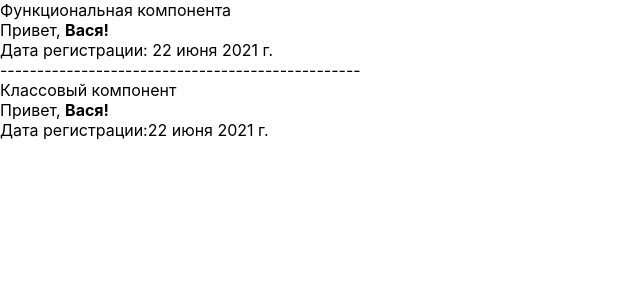
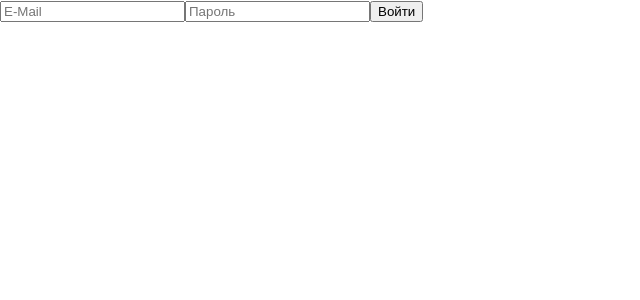
Before and after one commit to mastersu83/mastersu83-tutorial, a React (Create React App) app: page / in a window 1280 px wide. Shown: the top 300 px of the page, without its empty margins (0-640 px from the left). Built offline with nearby package versions, Linux system fonts and the light colour scheme.

Commit message:
сделал урок № 2

```diff
--- a/src/index.js
+++ b/src/index.js
@@ -1,7 +1,7 @@
 import React from "react";
 import ReactDOM from "react-dom";
 import "./index.css";
-import App from "./tutorial-1/App";
+import App from "./tutorial-2/App";
 
 ReactDOM.render(
   <React.StrictMode>
--- /dev/null
+++ b/src/tutorial-2/App.js
@@ -0,0 +1,8 @@
+import React from "react";
+import Form from "./components/Form";
+
+const App = () => {
+  return <Form />;
+};
+
+export default App;
--- /dev/null
+++ b/src/tutorial-2/components/Form.jsx
@@ -0,0 +1,44 @@
+import React from "react";
+
+const Form = () => {
+  let email = null;
+  let password = null;
+  const onChange = (e) => {
+    if (e.target.name === "email") {
+      email = e.target.value;
+    } else {
+      password = e.target.value;
+    }
+  };
+  const handleSubmit = (e) => {
+    e.preventDefault();
+    if (!email || !password) {
+      alert("Заполните оба поля");
+    } else {
+      console.log(email, password);
+      e.target.reset();
+    }
+  };
+
+  return (
+    <div>
+      <form onSubmit={handleSubmit}>
+        <input
+          name="email"
+          onChange={onChange}
+          type="text"
+          placeholder="E-Mail"
+        />
+        <input
+          name="password"
+          onChange={onChange}
+          type="text"
+          placeholder="Пароль"
+        />
+        <button type="submit">Войти</button>
+      </form>
+    </div>
+  );
+};
+
+export default Form;
```
